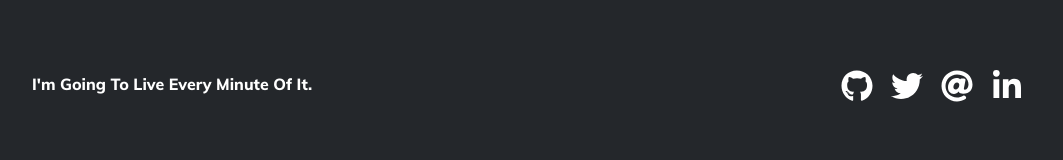
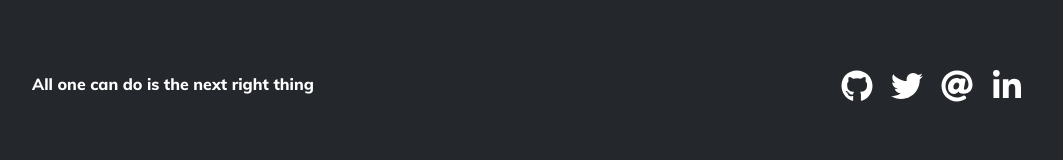
Before and after one commit to najwer23/aeroskop, a React (Create React App) app: page / in a window 1280 px wide. Shown: the part 760-920 px from the top of the page, without its empty margins (108-1171 px from the left). Built offline with nearby package versions, Linux system fonts and the light colour scheme.

Commit message:
Changed footer quote

```diff
--- a/src/Components/Footer.js
+++ b/src/Components/Footer.js
@@ -21,7 +21,7 @@ export default function Footer() {
             <svg xmlns="http://www.w3.org/2000/svg" viewBox="0 0 1440 150"><path fill="#24272b" fill-opacity="1" d="M0,96L120,80C240,64,480,32,720,21.3C960,11,1200,21,1320,26.7L1440,32L1440,320L1320,320C1200,320,960,320,720,320C480,320,240,320,120,320L0,320Z"></path></svg>
             <div className='foot-box'>
                 <div className='foot-item flex-columns'>
-                    <div className='flex-columns-item'>I'm Going To Live Every Minute Of It.</div>
+                    <div className='flex-columns-item'>All one can do is the next right thing</div>
                     <div className='flex-columns-item foot-social'>
                         {Object.keys(objSocialLinks).map((v,i)=>(
                             <a key={i} href={v} rel="noreferrer" target="_blank">
```
